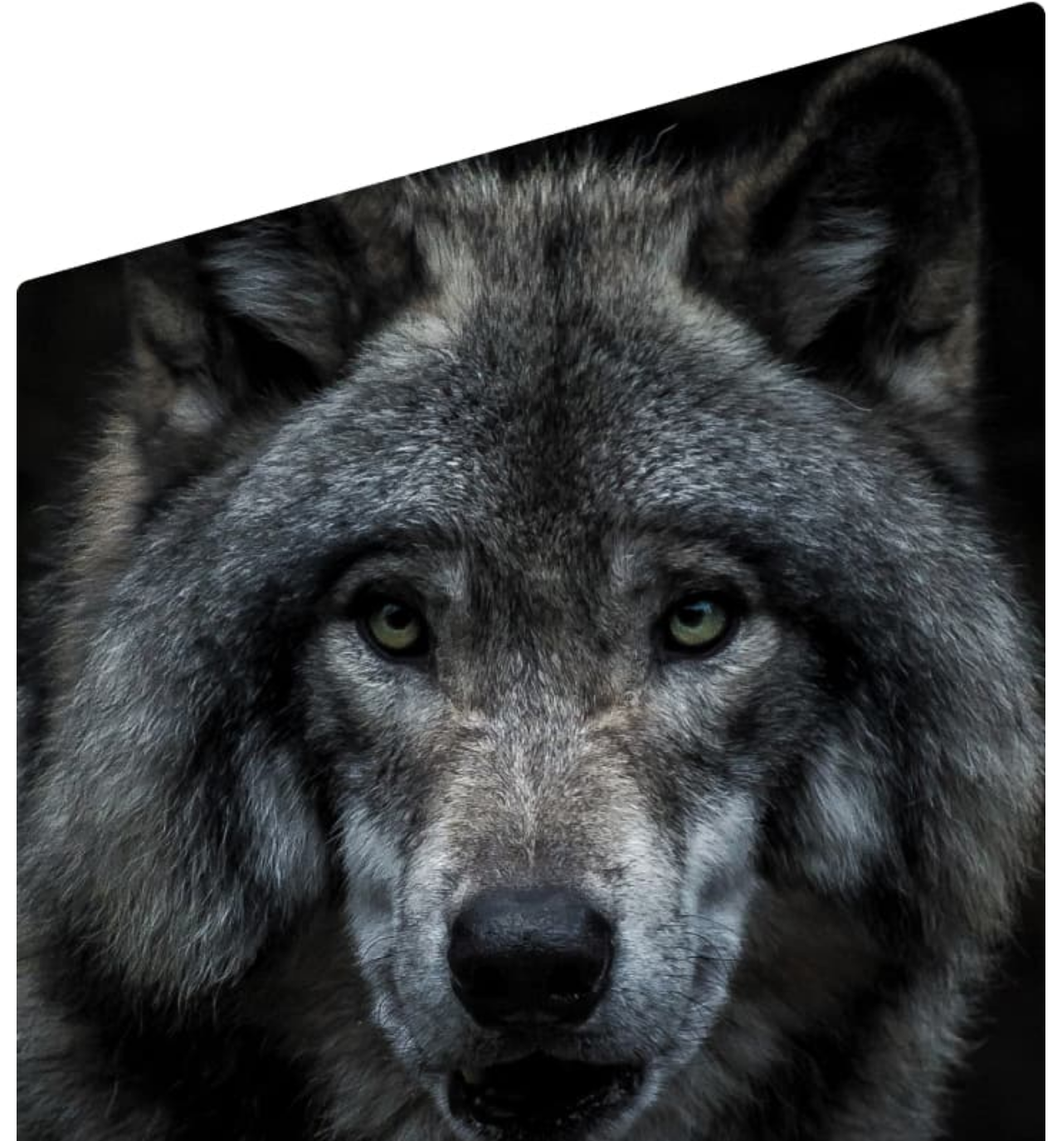
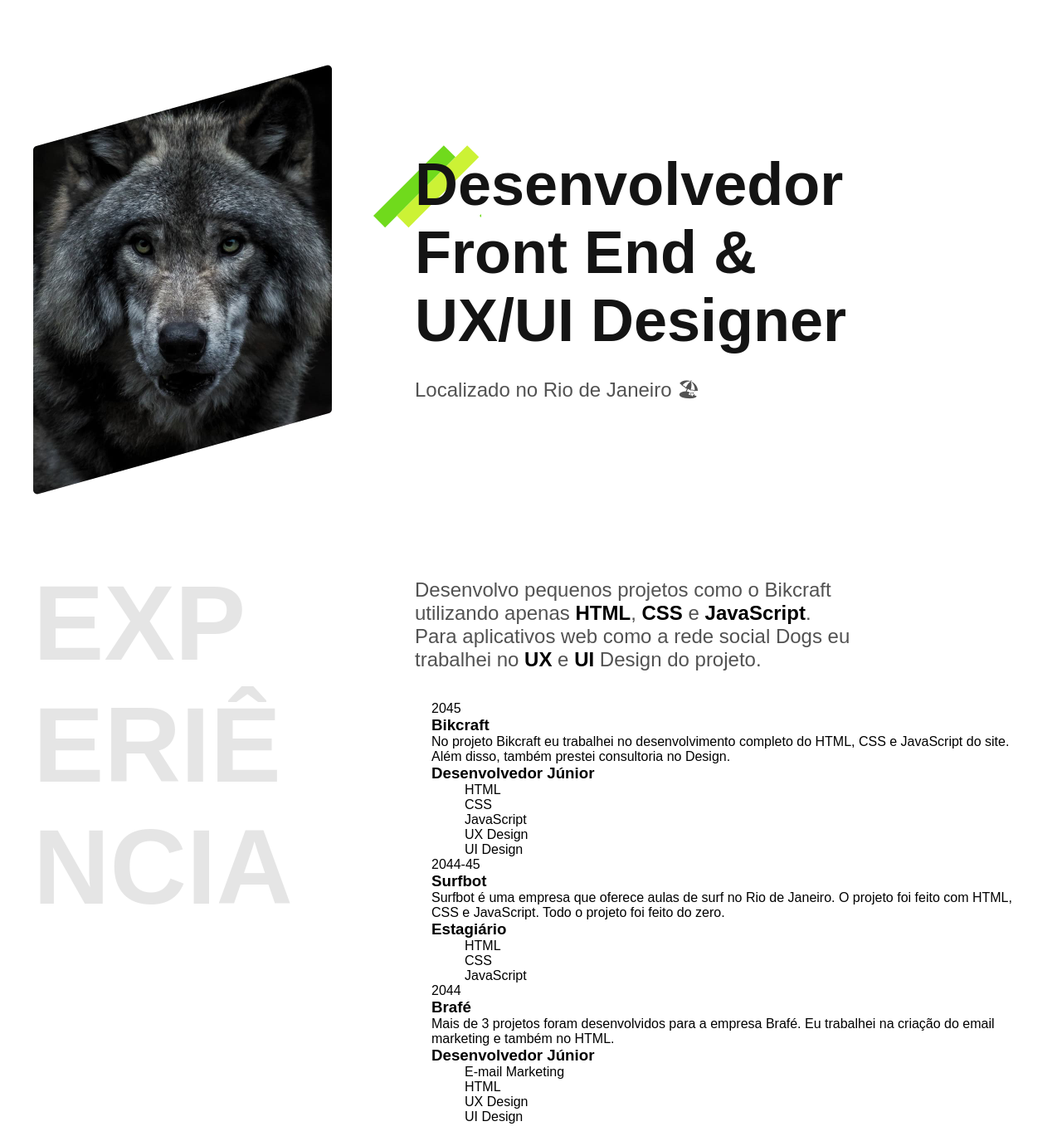
Before and after one commit to Euqiac/Modelo_Portfolio, a plain HTML site: page index.html in a window 1280 px wide. Shown: the part 96-1471 px from the top of the page at 83% size. Drawn offline with Linux system fonts and the light colour scheme.

Commit message:
Formatação da Introdução e das experiências

```diff
--- a/css/style.css
+++ b/css/style.css
@@ -24,15 +24,18 @@ body {
   font-family: "Fira sans", Arial, sans-serif;
   background-color: white;
 }
-/* -------------------------------------- */
+
+/* Formatação do  Cabeçalho*/
+
 .conteudo {
   display: grid;
-  padding: 20px;
+  gap: 20pxpx;
 }
 
 .cabecalho {
   display: flex;
   justify-content: space-between;
+  padding: 40px;
 }
 
 .logo {
@@ -43,7 +46,6 @@ body {
   display: flex;
   justify-content: center;
   gap: 10px;
-  padding: 10px 20px;
 }
 
 .menu a {
@@ -51,3 +53,83 @@ body {
   color: black;
   font-size: 1.1rem;
 }
+
+/* Formatação Introdução */
+
+.info {
+  display: grid;
+}
+
+.topo {
+  display: grid;
+  grid-template-columns: auto 1fr;
+  gap: 100px;
+  padding: 40px;
+}
+
+.topo img {
+  max-width: 360px;
+}
+
+.titulo {
+  display: grid;
+  align-content: center;
+}
+
+.titulo h1 {
+  font-size: 4.5rem;
+  word-break: normal;
+  position: relative;
+  color: #141414;
+}
+
+.titulo h1::before {
+  content: "";
+  width: 130px;
+  height: 120px;
+  background: url(/img/detalhe.svg);
+  position: absolute;
+  z-index: -1;
+  top: -20px;
+  left: -50px;
+}
+
+.titulo p {
+  font-size: 1.5rem;
+  color: #525252;
+  margin-top: 25px;
+}
+
+/* Formatação Experiência */
+
+.experiencias {
+  display: grid;
+  grid-template-columns: 340px 1fr;
+  gap: 100px;
+  padding: 40px;
+}
+
+.experiencias h2 {
+  text-transform: uppercase;
+  font-size: 8rem;
+  color: rgba(0, 0, 0, 0.1);
+  word-break: break-all;
+}
+
+.experiencias-info {
+  display: grid;
+}
+
+.introducao {
+  font-size: 1.5rem;
+  justify-self: left;
+  padding: 20px;
+  max-width: 40ch;
+  color: #525252;
+}
+
+.destaque {
+  color: black;
+}
+
+/* Formatação lista de experiências */
--- a/index.html
+++ b/index.html
@@ -20,28 +20,38 @@
         </nav>
       </header>
 
-      <main>
+      <main class="info">
         <section class="topo">
           <img src="/img/perfil.jpg" alt="Foto lobo" />
           <div class="titulo">
-            <h1>DesenvolvedorFront End & UX/UI Designer</h1>
+            <h1>
+              Desenvolvedor <br />
+              Front End & <br />
+              UX/UI Designer
+            </h1>
             <p>Localizado no Rio de Janeiro 🏖</p>
           </div>
         </section>
+
         <section class="experiencias">
-          <h2>Expêriencia</h2>
+          <h2>Experiência</h2>
+          <div class="experiencias-info">
+            <div class="introducao">
               <p>
-            Desenvolvo pequenos projetos como o Bikcraft utilizando apenas HTML,
-            CSS e JavaScript. Para aplicativos web como a rede social Dogs eu
-            trabalhei no UX e UI Design do projeto.
+                Desenvolvo pequenos projetos como o Bikcraft utilizando apenas
+                <b class="destaque">HTML</b>, <b class="destaque">CSS</b> e
+                <b class="destaque">JavaScript</b>. Para aplicativos web como a
+                rede social Dogs eu trabalhei no <b class="destaque">UX</b> e
+                <b class="destaque">UI</b> Design do projeto.
               </p>
+            </div>
             <ul class="lista-experiancias">
               <li class="experiencias-itens">
                 <p>2045</p>
                 <h3>Bikcraft</h3>
                 <p>
-                No projeto Bikcraft eu trabalhei no desenvolvimento completo do
-                HTML, CSS e JavaScript do site. Além disso, também prestei
+                  No projeto Bikcraft eu trabalhei no desenvolvimento completo
+                  do HTML, CSS e JavaScript do site. Além disso, também prestei
                   consultoria no Design.
                 </p>
                 <h3>Desenvolvedor Júnior</h3>
@@ -59,8 +69,8 @@
                 <h3>Surfbot</h3>
                 <p>
                   Surfbot é uma empresa que oferece aulas de surf no Rio de
-                Janeiro. O projeto foi feito com HTML, CSS e JavaScript. Todo o
-                projeto foi feito do zero.
+                  Janeiro. O projeto foi feito com HTML, CSS e JavaScript. Todo
+                  o projeto foi feito do zero.
                 </p>
                 <h3>Estagiário</h3>
                 <ul>
@@ -74,8 +84,8 @@
                 <p>2044</p>
                 <h3>Brafé</h3>
                 <p>
-                Mais de 3 projetos foram desenvolvidos para a empresa Brafé. Eu
-                trabalhei na criação do email marketing e também no HTML.
+                  Mais de 3 projetos foram desenvolvidos para a empresa Brafé.
+                  Eu trabalhei na criação do email marketing e também no HTML.
                 </p>
                 <h3>Desenvolvedor Júnior</h3>
                 <ul>
@@ -86,6 +96,7 @@
                 </ul>
               </li>
             </ul>
+          </div>
         </section>
 
         <section class="Formacao">
```
Lines whose indentation alone changed are shown as unchanged.
